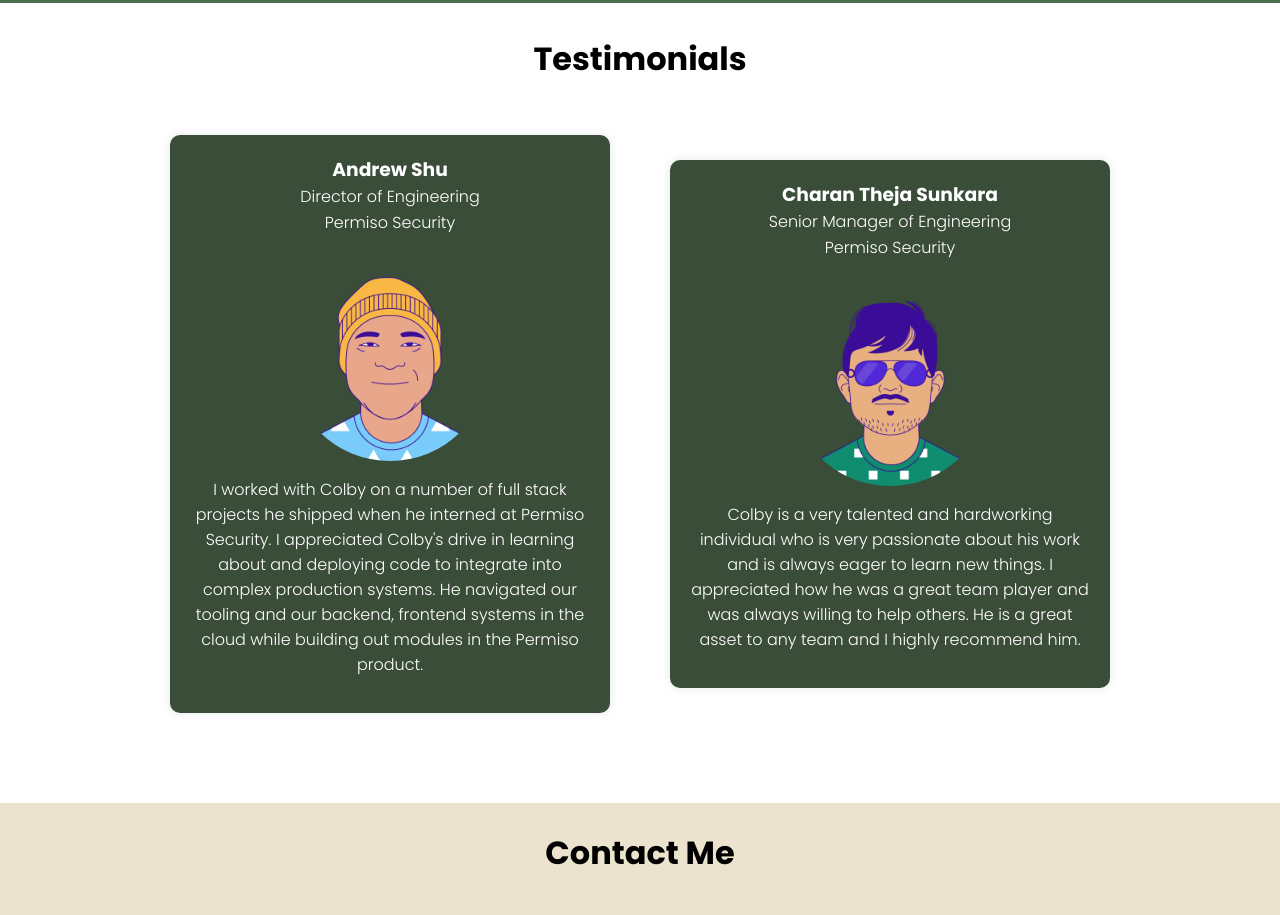
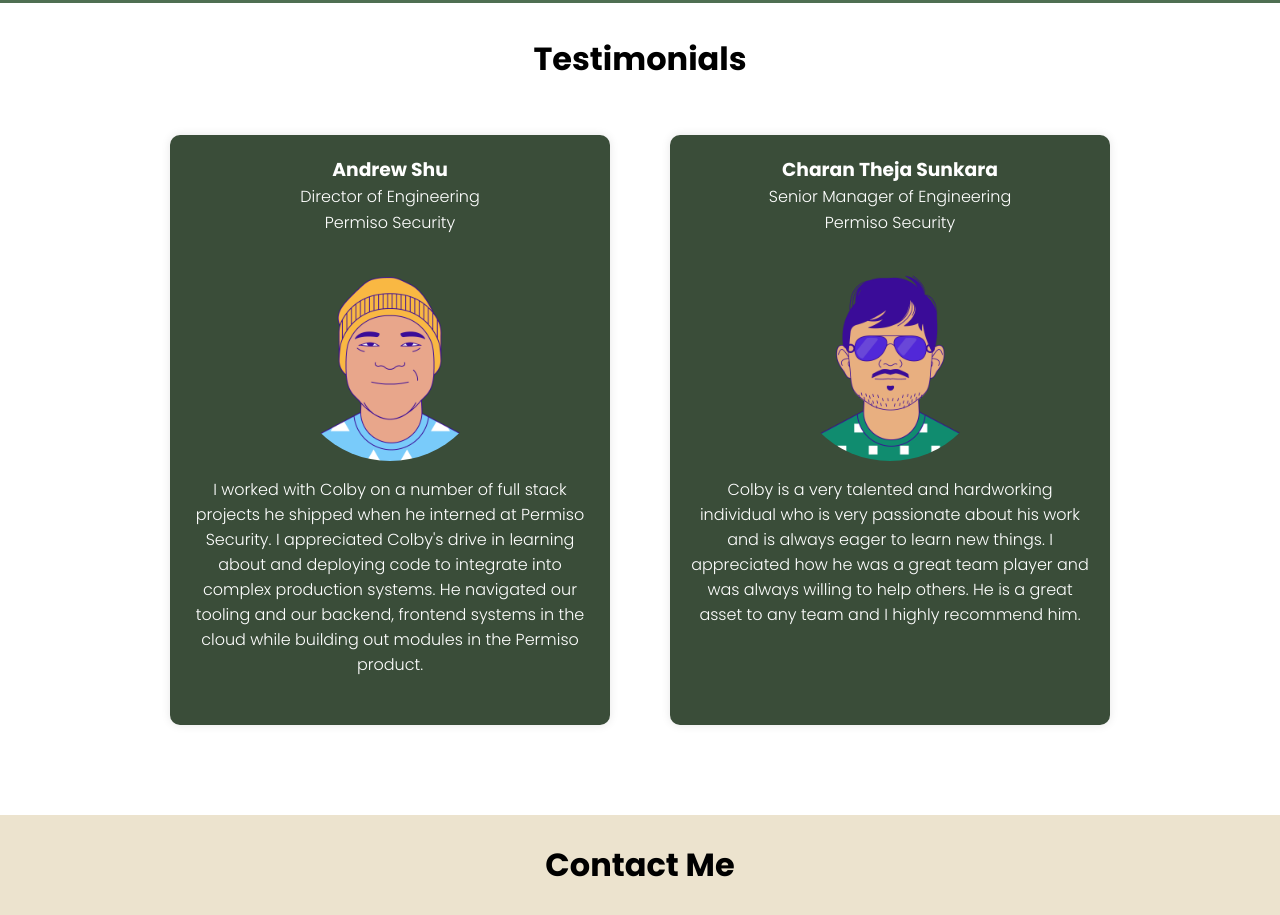
Before and after one commit to colbytomita/portfolio-react, a React (Create React App) app: page / in a window 1280 px wide. Shown: the part 4540-5455 px from the top of the page. Built offline with nearby package versions, Linux system fonts and the light colour scheme.

Commit message:
added a second testimonial for charan

```diff
--- a/src/components/TestimonialCard.css
+++ b/src/components/TestimonialCard.css
@@ -5,7 +5,7 @@
   padding: 20px;
   margin: 0 30px;
   width: 400px;
-  max-height: 550px;
+  min-height: 550px;
   text-align: center;
   color: white;
 }
```
